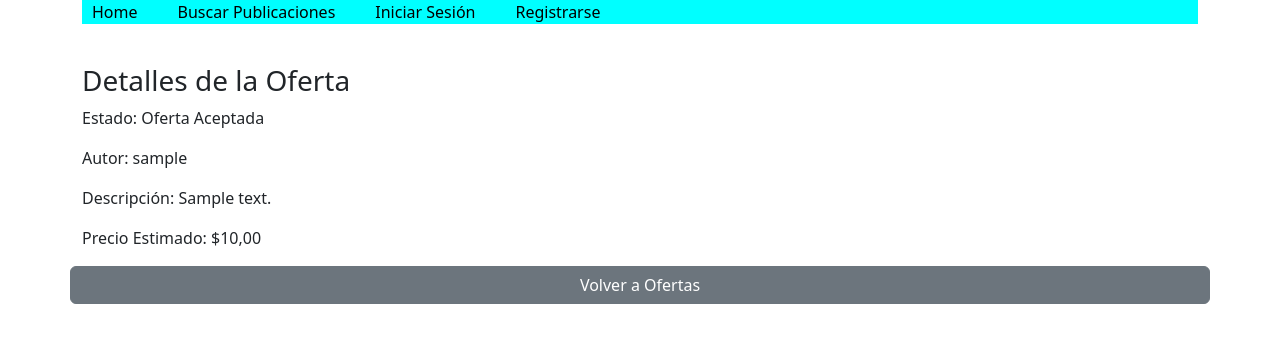
After one commit to agustina-soto/marDeIntercambios, a Django app: page /ofertas/oferta/1/ in a window 1280 px wide. The commit adds this page. Shown: the top 343 px of the page. Run offline with Django 5.2, Linux system fonts and the light colour scheme; tables that the repository leaves empty hold one stand-in row (values such as "Sample post").

Commit message:
Hice el ver detalle de oferta, aceptar oferta, rechazar oferta y cancelar oferta aceptada. Mejoré el html de registro exitoso. Configuré settings para el correo (no terminé) e hice los html para el envío de los correos Falta chequear si funciona (programado está) si aceptar, rechazar y cancelar mandan mail despues del clic.

```diff
--- a/Aplicaciones/Modelos/models.py
+++ b/Aplicaciones/Modelos/models.py
@@ -14,8 +14,6 @@ class Persona(models.Model):
 
 class Usuario(auth_models.AbstractUser):
     #Se usa campo password de la clase AbstractUser
-    # Campos adicionales
-
     dni = models.IntegerField( validators=[
             MinValueValidator(10000000),
             MaxValueValidator(99999999)
@@ -87,6 +85,33 @@ class Publicacion(models.Model):
     autor = models.ForeignKey(Usuario, on_delete=models.CASCADE, related_name='publicaciones')
     descripcion = models.CharField(max_length=150, null=True, blank=True)
     # estado
+    oferta_aceptada = models.OneToOneField('Oferta', on_delete=models.SET_NULL, null=True, related_name='publicacion_ofertada')
+    # Con el OneToOne cada publicacion puede tener como maximo una oferta aceptada, y cada oferta aceptada puede estar vinculada solo a una publicacion
+
+
+    def aceptar_oferta(self, oferta):
+        if oferta.publicacion == self:
+            if self.oferta_aceptada:
+                raise Exception("Ya hay una oferta aceptada para esta publicación.")
+            else:
+                self.oferta_aceptada = oferta
+                self.save(update_fields=['oferta_aceptada'])
+                print('Se aceptó la oferta')
+        else:
+            raise Exception("La oferta no pertenece a esta publicación.")
+
+    def rechazar_oferta(self, oferta):
+        if oferta in self.ofertas.all():
+            oferta.delete()
+            print('Se rechazó la oferta')
+        else:
+            raise Exception("La oferta no está asociada a esta publicación.")
+
+    def cancelar_oferta_aceptada(self):
+        self.oferta_aceptada = None
+        self.save(update_fields=['oferta_aceptada'])
+        print('Se canceló la aceptación de la oferta')
+
 
 class FotoPublicacion(models.Model):
     publicacion = models.ForeignKey(Publicacion, related_name='fotos', on_delete=models.CASCADE)
--- a/Aplicaciones/Ofertas/urls.py
+++ b/Aplicaciones/Ofertas/urls.py
@@ -1,7 +1,16 @@
 from django.urls import path
 from .views import ver_ofertas
+from .views import ver_detalle_oferta
+from .views import aceptar_oferta_vista
+from .views import rechazar_oferta_vista
+from .views import cancelar_oferta_aceptada_vista
+from Aplicaciones.Modelos.models import Publicacion
 
 urlpatterns = [
-    path('ver_ofertas/<int:id>/', ver_ofertas, name='ver_ofertas'),
-    # otras rutas
+    path('publicacion/<int:publicacion_id>/ofertas/', ver_ofertas, name='ver_ofertas'),
+    path('oferta/<int:id>/', ver_detalle_oferta, name='ver_detalle_oferta'),
+    path('oferta/<int:oferta_id>/aceptar/', aceptar_oferta_vista, name='aceptar_oferta'),
+    path('oferta/<int:oferta_id>/rechazar/', rechazar_oferta_vista, name='rechazar_oferta'),
+    path('publicacion/<int:publicacion_id>/cancelar-oferta-aceptada/', cancelar_oferta_aceptada_vista, name='cancelar_oferta_aceptada'),
+
 ]
--- a/Aplicaciones/Ofertas/views.py
+++ b/Aplicaciones/Ofertas/views.py
@@ -1,12 +1,101 @@
-from django.shortcuts import render
+from django.shortcuts import redirect, render
 from django.http import HttpResponse, Http404
 from Aplicaciones.Modelos.models import Publicacion, Oferta
+from django.core.mail import send_mail
+from django.template.loader import render_to_string
 
-def ver_ofertas(request, id):
+def ver_ofertas(request, publicacion_id):
+    publicacion = Publicacion.objects.get(id=publicacion_id)
+    ofertas = publicacion.ofertas.all()
+
+    if request.method == 'POST':
+        oferta_id = request.POST.get('oferta_id')
+        oferta = Oferta.objects.get(pk=oferta_id)
+
+        # Si la URL contiene 'aceptar', se acepta la oferta
+        if 'aceptar' in request.path:
+            try:
+                publicacion.aceptar_oferta(oferta)
+                return HttpResponse("Oferta aceptada correctamente")
+            except Exception as e:
+                return HttpResponse(str(e))
+
+        # Si la URL contiene 'rechazar', se rechaza la oferta
+        elif 'rechazar' in request.path:
+            try:
+                publicacion.rechazar_oferta(oferta)
+                return HttpResponse("Oferta rechazada correctamente")
+            except Exception as e:
+                return HttpResponse(str(e))
+
+    return render(request, 'Ofertas/ver_ofertas.html', {'publicacion': publicacion, 'ofertas': ofertas})
+
+
+def ver_detalle_oferta(request, id):
     try:
-        publicacion = Publicacion.objects.get(id=id)
+        oferta = Oferta.objects.get(id=id)
+    except Oferta.DoesNotExist:
+        raise Http404("La oferta no existe")
+    return render(request, 'Ofertas/ver_detalle_oferta.html', {'oferta': oferta})
+
+
+def aceptar_oferta_vista(request, oferta_id):
+    oferta = Oferta.objects.get(id=oferta_id)
+    publicacion = oferta.publicacion
+    try:
+        publicacion.aceptar_oferta(oferta) # Llama al metodo de la clase Publicacion para aceptar la oferta
+
+        # Envío del correo electrónico al ofertante
+        subject = '¡Tu oferta ha sido aceptada!'
+        context = {'oferta': oferta}  # Datos a pasar a la plantilla
+        html_message = render_to_string('Correo/oferta_aceptada.html', context)
+        from_email = 'tu_correo@gmail.com'  # Remitente del correo
+        to_email = oferta.autor.email  # Correo electrónico del ofertante
+        send_mail(subject, '', from_email, [to_email], html_message=html_message)
+
+        return HttpResponse("Oferta aceptada")
+    except Exception as e:
+        return HttpResponse(str(e))
+
+
+def rechazar_oferta_vista(request, oferta_id):
+    oferta = Oferta.objects.get(id=oferta_id)
+    publicacion = oferta.publicacion
+    try:
+        publicacion.rechazar_oferta(oferta)
+
+        # Envío del correo electrónico al ofertante
+        subject = '¡Tu oferta ha sido rechazada!'
+        context = {'oferta': oferta}  # Datos a pasar a la plantilla
+        html_message = render_to_string('Correo/oferta_rechazada.html', context)
+        from_email = 'tu_correo@gmail.com'  # Remitente del correo
+        to_email = oferta.autor.email  # Correo electrónico del ofertante
+        send_mail(subject, '', from_email, [to_email], html_message=html_message)
+
+        return HttpResponse("Oferta rechazada")
+    except Exception as e:
+        return HttpResponse(str(e))
+
+
+def cancelar_oferta_aceptada_vista(request, publicacion_id):
+    try:
+        publicacion = Publicacion.objects.get(id=publicacion_id)
+        if publicacion.oferta_aceptada:
+            oferta_aceptada = publicacion.oferta_aceptada
+
+            # Cancelar la oferta aceptada
+            publicacion.cancelar_oferta_aceptada()
+
+            # Envío del correo electrónico al ofertante
+            subject = '¡Tu oferta ha sido cancelada!'
+            context = {'oferta': oferta_aceptada}  # Datos a pasar a la plantilla
+            html_message = render_to_string('Correo/oferta_cancelada.html', context)
+            from_email = 'tu_correo@gmail.com'  # Remitente del correo
+            to_email = oferta_aceptada.autor.email  # Correo electrónico del ofertante
+            send_mail(subject, '', from_email, [to_email], html_message=html_message)
+
+            return redirect('ver_ofertas', publicacion_id=publicacion_id)
+        else:
+            return HttpResponse("No hay oferta aceptada para cancelar.")
     except Publicacion.DoesNotExist:
-        raise Http404("La publicación no existe")
-
-    ofertas = Oferta.objects.filter(publicacion=publicacion)
-    return render(request, 'Ofertas/ver_ofertas.html', {'publicacion': publicacion, 'ofertas': ofertas})
+        return HttpResponse("La publicación no existe.")
--- /dev/null
+++ b/templates/Ofertas/ver_detalle_oferta.html
@@ -0,0 +1,18 @@
+{% extends "base.html" %}
+
+{% block content %}
+
+    <h3>Detalles de la Oferta</h3>
+
+    {% if oferta == oferta.publicacion.oferta_aceptada %}
+        <p>Estado: Oferta Aceptada</p>
+    {% else %}
+        <p>Estado: Oferta Pendiente</p>
+    {% endif %}
+
+    <p>Autor: {{ oferta.autor.username }}</p>
+    <p>Descripción: {{ oferta.descripcion }}</p>
+    <p>Precio Estimado: ${{ oferta.precio_estimado }}</p>
+
+    <a href="{% url 'ver_ofertas' oferta.publicacion.id %}" class="btn btn-secondary">Volver a Ofertas</a>
+{% endblock %}
```
Also changed, not shown: MDI/settings.py (+7 -0 lines), templates/AdministracionPublicaciones/borrar_publicacion.html (added, +8 -0 lines), templates/Correo/oferta_aceptada.html (added, +21 -0 lines), templates/Correo/oferta_cancelada.html (added, +22 -0 lines), templates/Correo/oferta_rechazada.html (added, +22 -0 lines), templates/GestionUsuarios/exitoRegistro.html (+6 -11 lines), templates/Ofertas/ver_ofertas.html (+16 -6 lines), Aplicaciones/Modelos/migrations/0003_publicacion_oferta_aceptada.py (added), archivos-estaticos/fotos_publicaciones/catamaran.jpg (added).
